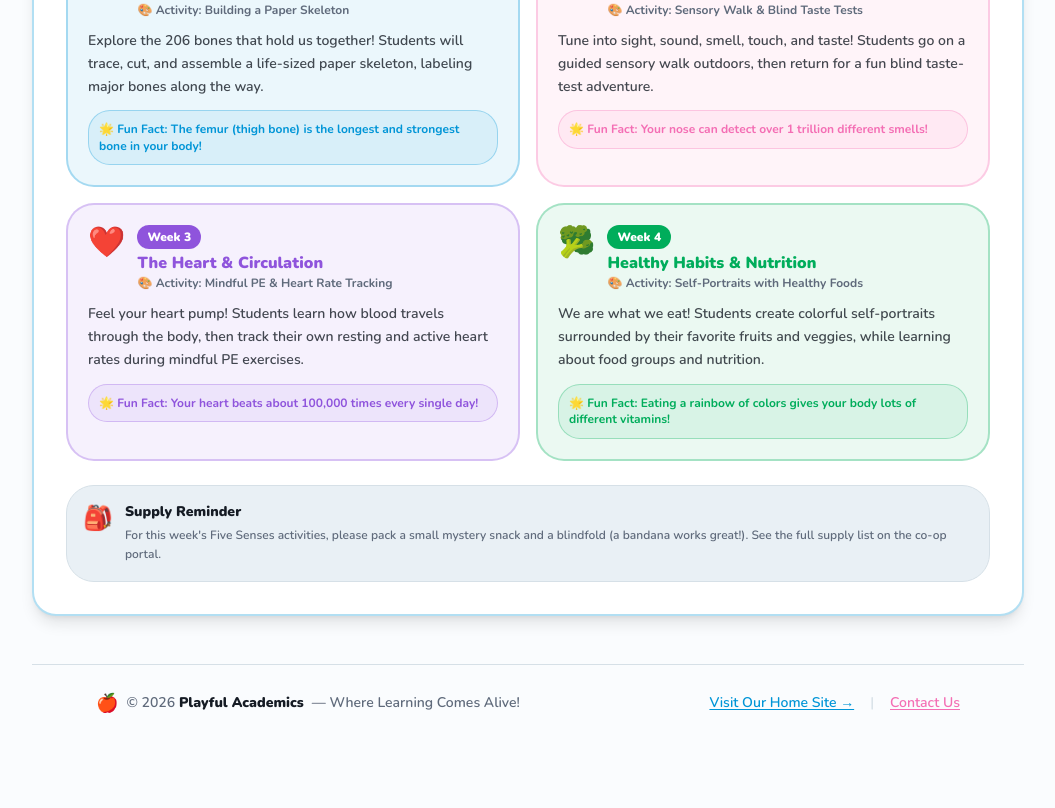
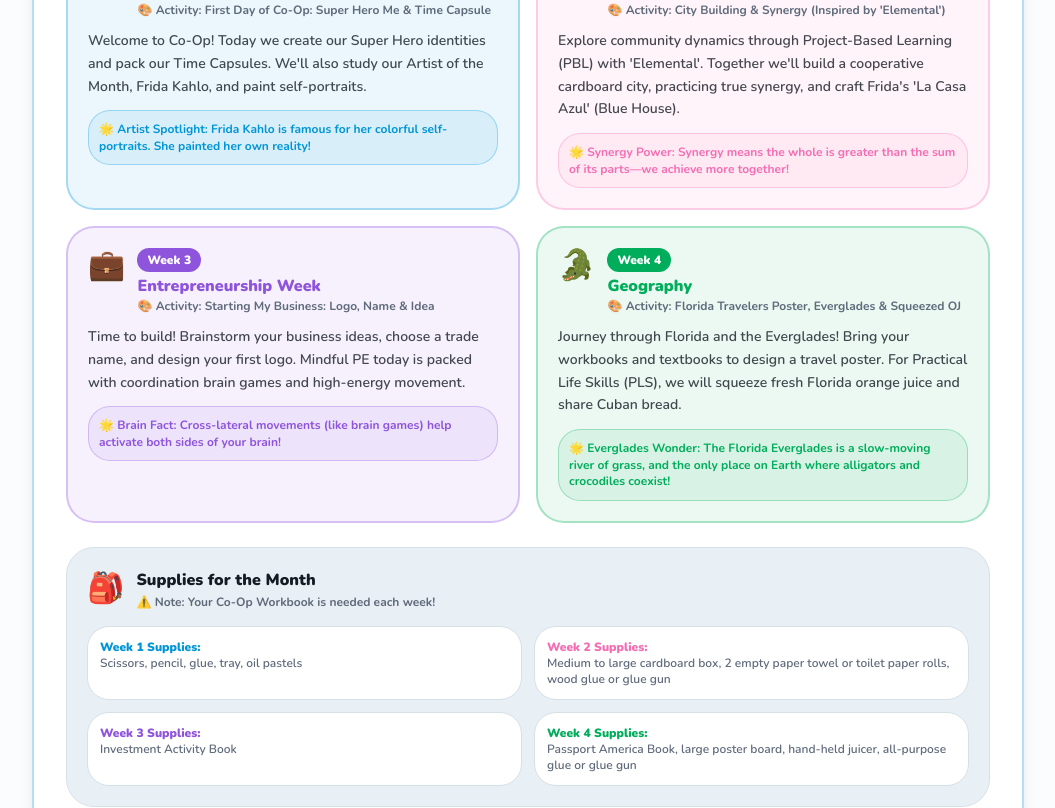
Before and after one commit to playfulacademics/homeschooler, a Next.js app: page / in a window 1280 px wide. Shown: the part 636-1444 px from the top of the page, without its empty margins (112-1167 px from the left). Before the commit the page ends 1417 px from the top, so only its background shows below. Built offline with nearby package versions, Linux system fonts and the light colour scheme.

Commit message:
Update Kendall Co-Op unit study and supplies curriculum

```diff
--- a/components/unit-study-view.tsx
+++ b/components/unit-study-view.tsx
@@ -13,43 +13,43 @@ interface WeekData {
 const KENDALL_WEEKS: WeekData[] = [
   {
     week: 1,
-    topic: "The Skeletal System",
-    activity: "Building a Paper Skeleton",
+    topic: "Get to Know Me",
+    activity: "First Day of Co-Op: Super Hero Me & Time Capsule",
     description:
-      "Explore the 206 bones that hold us together! Students will trace, cut, and assemble a life-sized paper skeleton, labeling major bones along the way.",
-    icon: "🦴",
+      "Welcome to Co-Op! Today we create our Super Hero identities and pack our Time Capsules. We'll also study our Artist of the Month, Frida Kahlo, and paint self-portraits.",
+    icon: "🦸‍♀️",
     color: "primary",
-    funFact: "Fun Fact: The femur (thigh bone) is the longest and strongest bone in your body!",
+    funFact: "Artist Spotlight: Frida Kahlo is famous for her colorful self-portraits. She painted her own reality!",
   },
   {
     week: 2,
-    topic: "Five Senses",
-    activity: "Sensory Walk & Blind Taste Tests",
+    topic: "The Community",
+    activity: "City Building & Synergy (Inspired by 'Elemental')",
     description:
-      "Tune into sight, sound, smell, touch, and taste! Students go on a guided sensory walk outdoors, then return for a fun blind taste-test adventure.",
-    icon: "👁️",
+      "Explore community dynamics through Project-Based Learning (PBL) with 'Elemental'. Together we'll build a cooperative cardboard city, practicing true synergy, and craft Frida's 'La Casa Azul' (Blue House).",
+    icon: "🏢",
     color: "accent",
-    funFact: "Fun Fact: Your nose can detect over 1 trillion different smells!",
+    funFact: "Synergy Power: Synergy means the whole is greater than the sum of its parts—we achieve more together!",
   },
   {
     week: 3,
-    topic: "The Heart & Circulation",
-    activity: "Mindful PE & Heart Rate Tracking",
+    topic: "Entrepreneurship Week",
+    activity: "Starting My Business: Logo, Name & Idea",
     description:
-      "Feel your heart pump! Students learn how blood travels through the body, then track their own resting and active heart rates during mindful PE exercises.",
-    icon: "❤️",
+      "Time to build! Brainstorm your business ideas, choose a trade name, and design your first logo. Mindful PE today is packed with coordination brain games and high-energy movement.",
+    icon: "💼",
     color: "secondary",
-    funFact: "Fun Fact: Your heart beats about 100,000 times every single day!",
+    funFact: "Brain Fact: Cross-lateral movements (like brain games) help activate both sides of your brain!",
   },
   {
     week: 4,
-    topic: "Healthy Habits & Nutrition",
-    activity: "Self-Portraits with Healthy Foods",
+    topic: "Geography",
+    activity: "Florida Travelers Poster, Everglades & Squeezed OJ",
     description:
-      "We are what we eat! Students create colorful self-portraits surrounded by their favorite fruits and veggies, while learning about food groups and nutrition.",
-    icon: "🥦",
+      "Journey through Florida and the Everglades! Bring your workbooks and textbooks to design a travel poster. For Practical Life Skills (PLS), we will squeeze fresh Florida orange juice and share Cuban bread.",
+    icon: "🐊",
     color: "success",
-    funFact: "Fun Fact: Eating a rainbow of colors gives your body lots of different vitamins!",
+    funFact: "Everglades Wonder: The Florida Everglades is a slow-moving river of grass, and the only place on Earth where alligators and crocodiles coexist!",
   },
 ]
 
@@ -153,18 +153,18 @@ export function UnitStudyView({ location = "kendall" }: UnitStudyViewProps) {
       {/* Unit header */}
       <div className={`rounded-2xl bg-gradient-to-r ${headerGradient} border border-border p-5 flex flex-col sm:flex-row sm:items-center gap-4`}>
         <div className="text-5xl" role="img" aria-label="unit-icon">
-          {isKendall ? "🫀" : "💼"}
+          {isKendall ? "🦸‍♀️" : "💼"}
         </div>
         <div>
           <div className="text-xs font-black uppercase tracking-widest text-muted-foreground mb-1">
             {isKendall ? "Kendall Campus Study" : "Westchester Campus Study"}
           </div>
           <h2 className={`text-2xl font-black ${titleColor}`}>
-            {isKendall ? "My Body" : "Little Entrepreneurs"}
+            {isKendall ? "My Community & Me" : "Little Entrepreneurs"}
           </h2>
           <p className="text-sm text-muted-foreground font-semibold mt-1">
             {isKendall
-              ? "4-week deep dive exploring the amazing human body through hands-on anatomy, movement, and tracking!"
+              ? "4-week hands-on journey discovering identity, collaborative community synergy, starting a business, and Florida geography!"
               : "4-week business and branding crash-course turning kids into real founders with product ideas and a live marketplace!"}
           </p>
         </div>
@@ -241,18 +241,45 @@ export function UnitStudyView({ location = "kendall" }: UnitStudyViewProps) {
       </div>
 
       {/* Supplies / Action reminder */}
-      <div className="rounded-2xl bg-muted border border-border p-4 flex gap-3 items-start">
-        <span className="text-2xl">{isKendall ? "🎒" : "💰"}</span>
-        <div>
-          <h4 className="font-black text-sm text-foreground">
-            {isKendall ? "Supply Reminder" : "Action Required"}
-          </h4>
-          <p className="text-xs text-muted-foreground font-semibold mt-1 leading-relaxed">
-            {isKendall
-              ? "For this week's Five Senses activities, please pack a small mystery snack and a blindfold (a bandana works great!). See the full supply list on the co-op portal."
-              : "For this week's Costs & Margins exercises, please help your child list 3 simple household supplies they plan to use for their product and discuss how much those cost."}
+      <div className="rounded-2xl bg-muted border border-border p-5 space-y-4">
+        <div className="flex gap-3 items-center">
+          <span className="text-3xl">🎒</span>
+          <div>
+            <h4 className="font-black text-base text-foreground">
+              {isKendall ? "Supplies for the Month" : "Action Required"}
+            </h4>
+            <p className="text-xs text-muted-foreground font-bold mt-0.5">
+              {isKendall
+                ? "⚠️ Note: Your Co-Op Workbook is needed each week!"
+                : "⚠️ Note: Please check your project supplies weekly!"}
+            </p>
+          </div>
+        </div>
+
+        {isKendall ? (
+          <div className="grid gap-3 sm:grid-cols-2 text-xs">
+            <div className="bg-card border border-border rounded-xl p-3 space-y-1">
+              <span className="font-black text-primary">Week 1 Supplies:</span>
+              <p className="text-muted-foreground font-semibold">Scissors, pencil, glue, tray, oil pastels</p>
+            </div>
+            <div className="bg-card border border-border rounded-xl p-3 space-y-1">
+              <span className="font-black text-accent">Week 2 Supplies:</span>
+              <p className="text-muted-foreground font-semibold">Medium to large cardboard box, 2 empty paper towel or toilet paper rolls, wood glue or glue gun</p>
+            </div>
+            <div className="bg-card border border-border rounded-xl p-3 space-y-1">
+              <span className="font-black text-secondary">Week 3 Supplies:</span>
+              <p className="text-muted-foreground font-semibold">Investment Activity Book</p>
+            </div>
+            <div className="bg-card border border-border rounded-xl p-3 space-y-1">
+              <span className="font-black text-success">Week 4 Supplies:</span>
+              <p className="text-muted-foreground font-semibold">Passport America Book, large poster board, hand-held juicer, all-purpose glue or glue gun</p>
+            </div>
+          </div>
+        ) : (
+          <p className="text-xs text-muted-foreground font-semibold leading-relaxed">
+            For this week's Costs & Margins exercises, please help your child list 3 simple household supplies they plan to use for their product and discuss how much those cost.
           </p>
-        </div>
+        )}
       </div>
     </div>
   )
```
